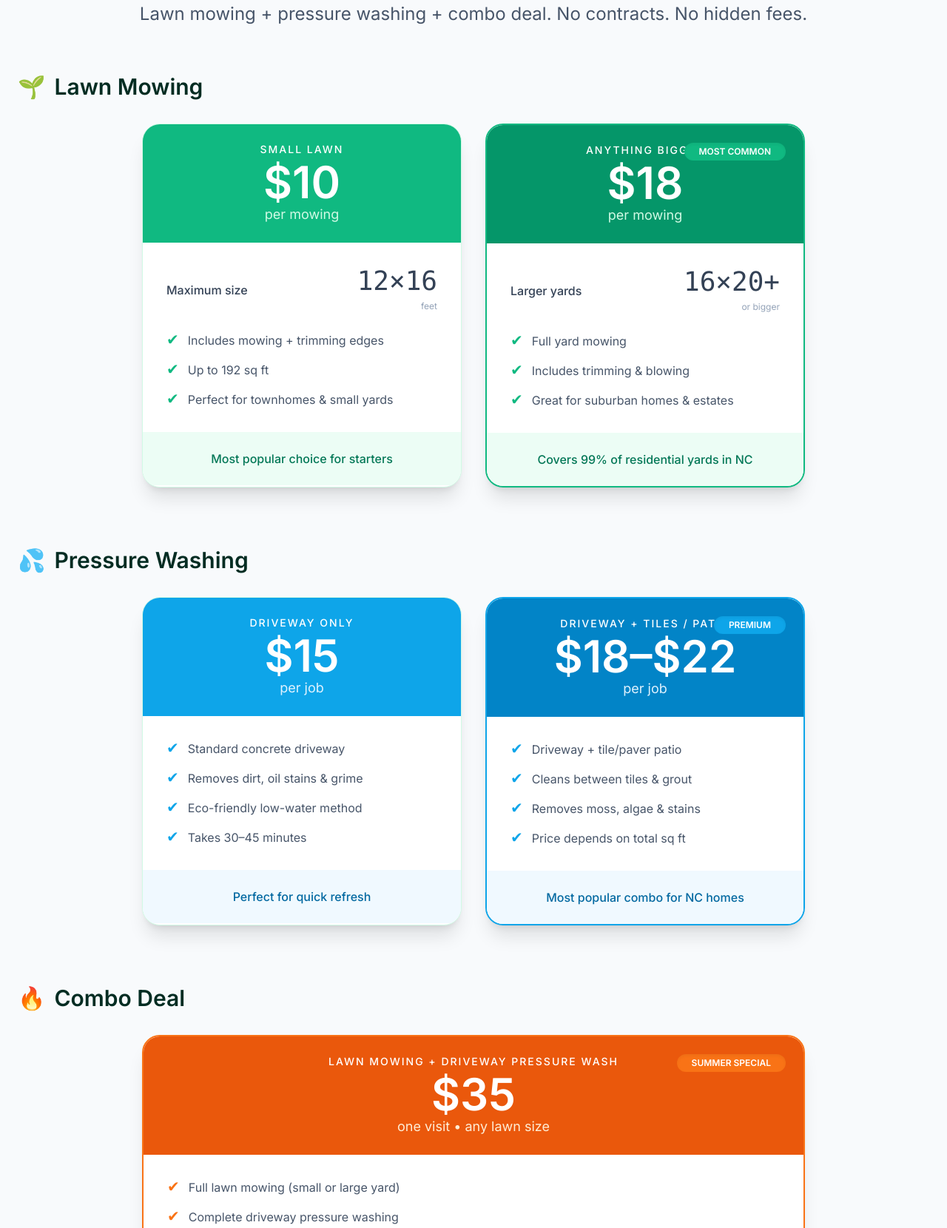
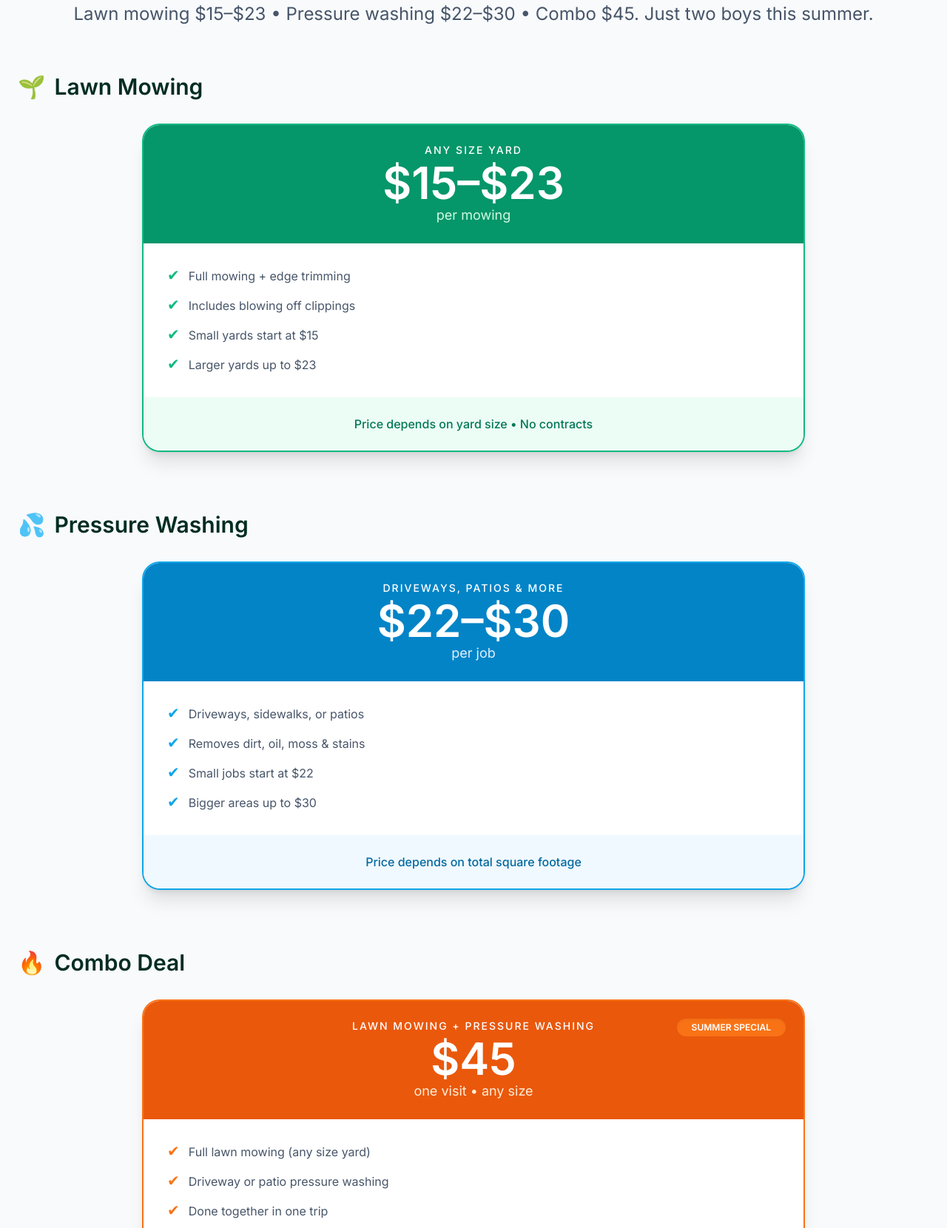
Before and after one commit to ncblock9/HarveyDarcy-Yardwork, a plain HTML site: page prices.html in a window 1280 px wide. Shown: the part 281-1941 px from the top of the page at 74% size. Drawn offline with nearby package versions, Linux system fonts and the light colour scheme.

Commit message:
Update prices.html

```diff
--- a/prices.html
+++ b/prices.html
@@ -3,7 +3,7 @@
 <head>
     <meta charset="UTF-8">
     <meta name="viewport" content="width=device-width, initial-scale=1.0">
-    <meta name="description" content="Harvey-Darcy Foundation Pricing - Lawn $10–$18 • Pressure Washing $15–$22 • $35 Combo">
+    <meta name="description" content="Harvey-Darcy Foundation Pricing - Lawn Mowing $15–$23 • Pressure Washing $22–$30 • $45 Combo">
     <title>Harvey-Darcy Foundation | Pricing</title>
     <script src="https://cdn.tailwindcss.com"></script>
     <style>
@@ -52,7 +52,7 @@
         <div class="text-center mb-16">
             <span class="px-6 py-3 bg-emerald-100 text-emerald-700 rounded-3xl text-sm font-semibold">SIMPLE • TRANSPARENT • AFFORDABLE</span>
             <h1 class="heading-font text-6xl font-semibold tracking-tighter text-emerald-950 mt-6">Our Pricing</h1>
-            <p class="text-2xl text-slate-600 mt-4">Lawn mowing + pressure washing + combo deal. No contracts. No hidden fees.</p>
+            <p class="text-2xl text-slate-600 mt-4">Lawn mowing $15–$23 • Pressure washing $22–$30 • Combo $45. Just two boys this summer.</p>
         </div>
 
         <!-- LAWN MOWING SECTION -->
@@ -60,57 +60,23 @@
             <h2 class="text-3xl font-semibold text-emerald-950 mb-8 flex items-center gap-3">
                 <span>🌱</span> Lawn Mowing
             </h2>
-            <div class="grid md:grid-cols-2 max-w-4xl mx-auto gap-8">
-                <!-- Small Lawn Card -->
-                <div class="bg-white rounded-3xl shadow-xl overflow-hidden border border-emerald-100">
-                    <div class="bg-emerald-500 text-white px-8 py-6 text-center">
-                        <div class="text-sm uppercase tracking-[2px] font-medium mb-1">SMALL LAWN</div>
-                        <div class="text-6xl font-bold">$10</div>
+            <div class="max-w-4xl mx-auto">
+                <div class="bg-white rounded-3xl shadow-xl overflow-hidden border-2 border-emerald-500">
+                    <div class="bg-emerald-600 text-white px-8 py-6 text-center">
+                        <div class="text-sm uppercase tracking-[2px] font-medium mb-1">ANY SIZE YARD</div>
+                        <div class="text-6xl font-bold">$15–$23</div>
                         <div class="text-emerald-100 text-lg">per mowing</div>
                     </div>
                     <div class="p-8">
-                        <div class="flex items-center justify-between text-slate-700 mb-6">
-                            <div class="font-medium">Maximum size</div>
-                            <div class="text-right">
-                                <span class="font-mono text-4xl">12×16</span><br>
-                                <span class="text-xs text-slate-400">feet</span>
-                            </div>
-                        </div>
                         <ul class="space-y-4 text-slate-600">
-                            <li class="flex gap-x-3 items-start"><span class="text-emerald-500 text-xl leading-none mt-px">✔</span> Includes mowing + trimming edges</li>
-                            <li class="flex gap-x-3 items-start"><span class="text-emerald-500 text-xl leading-none mt-px">✔</span> Up to 192 sq ft</li>
-                            <li class="flex gap-x-3 items-start"><span class="text-emerald-500 text-xl leading-none mt-px">✔</span> Perfect for townhomes &amp; small yards</li>
+                            <li class="flex gap-x-3 items-start"><span class="text-emerald-500 text-xl leading-none mt-px">✔</span> Full mowing + edge trimming</li>
+                            <li class="flex gap-x-3 items-start"><span class="text-emerald-500 text-xl leading-none mt-px">✔</span> Includes blowing off clippings</li>
+                            <li class="flex gap-x-3 items-start"><span class="text-emerald-500 text-xl leading-none mt-px">✔</span> Small yards start at $15</li>
+                            <li class="flex gap-x-3 items-start"><span class="text-emerald-500 text-xl leading-none mt-px">✔</span> Larger yards up to $23</li>
                         </ul>
                     </div>
                     <div class="bg-emerald-50 px-8 py-6 text-center text-emerald-700 font-medium">
-                        Most popular choice for starters
-                    </div>
-                </div>
-
-                <!-- Large Lawn Card -->
-                <div class="bg-white rounded-3xl shadow-xl overflow-hidden border-2 border-emerald-500 relative">
-                    <div class="absolute top-6 right-6 bg-emerald-500 text-white text-xs font-bold px-5 py-1 rounded-3xl shadow-inner">MOST COMMON</div>
-                    <div class="bg-emerald-600 text-white px-8 py-6 text-center">
-                        <div class="text-sm uppercase tracking-[2px] font-medium mb-1">ANYTHING BIGGER</div>
-                        <div class="text-6xl font-bold">$18</div>
-                        <div class="text-emerald-100 text-lg">per mowing</div>
-                    </div>
-                    <div class="p-8">
-                        <div class="flex items-center justify-between text-slate-700 mb-6">
-                            <div class="font-medium">Larger yards</div>
-                            <div class="text-right">
-                                <span class="font-mono text-4xl">16×20+</span><br>
-                                <span class="text-xs text-slate-400">or bigger</span>
-                            </div>
-                        </div>
-                        <ul class="space-y-4 text-slate-600">
-                            <li class="flex gap-x-3 items-start"><span class="text-emerald-500 text-xl leading-none mt-px">✔</span> Full yard mowing</li>
-                            <li class="flex gap-x-3 items-start"><span class="text-emerald-500 text-xl leading-none mt-px">✔</span> Includes trimming &amp; blowing</li>
-                            <li class="flex gap-x-3 items-start"><span class="text-emerald-500 text-xl leading-none mt-px">✔</span> Great for suburban homes &amp; estates</li>
-                        </ul>
-                    </div>
-                    <div class="bg-emerald-50 px-8 py-6 text-center text-emerald-700 font-medium">
-                        Covers 99% of residential yards in NC
+                        Price depends on yard size • No contracts
                     </div>
                 </div>
             </div>
@@ -121,51 +87,29 @@
             <h2 class="text-3xl font-semibold text-emerald-950 mb-8 flex items-center gap-3">
                 <span>💦</span> Pressure Washing
             </h2>
-            <div class="grid md:grid-cols-2 max-w-4xl mx-auto gap-8">
-                <!-- Driveway Only -->
-                <div class="bg-white rounded-3xl shadow-xl overflow-hidden border border-emerald-100">
-                    <div class="bg-sky-500 text-white px-8 py-6 text-center">
-                        <div class="text-sm uppercase tracking-[2px] font-medium mb-1">DRIVEWAY ONLY</div>
-                        <div class="text-6xl font-bold">$15</div>
+            <div class="max-w-4xl mx-auto">
+                <div class="bg-white rounded-3xl shadow-xl overflow-hidden border-2 border-sky-500">
+                    <div class="bg-sky-600 text-white px-8 py-6 text-center">
+                        <div class="text-sm uppercase tracking-[2px] font-medium mb-1">DRIVEWAYS, PATIOS &amp; MORE</div>
+                        <div class="text-6xl font-bold">$22–$30</div>
                         <div class="text-sky-100 text-lg">per job</div>
                     </div>
                     <div class="p-8">
                         <ul class="space-y-4 text-slate-600">
-                            <li class="flex gap-x-3 items-start"><span class="text-sky-500 text-xl leading-none mt-px">✔</span> Standard concrete driveway</li>
-                            <li class="flex gap-x-3 items-start"><span class="text-sky-500 text-xl leading-none mt-px">✔</span> Removes dirt, oil stains &amp; grime</li>
-                            <li class="flex gap-x-3 items-start"><span class="text-sky-500 text-xl leading-none mt-px">✔</span> Eco-friendly low-water method</li>
-                            <li class="flex gap-x-3 items-start"><span class="text-sky-500 text-xl leading-none mt-px">✔</span> Takes 30–45 minutes</li>
+                            <li class="flex gap-x-3 items-start"><span class="text-sky-500 text-xl leading-none mt-px">✔</span> Driveways, sidewalks, or patios</li>
+                            <li class="flex gap-x-3 items-start"><span class="text-sky-500 text-xl leading-none mt-px">✔</span> Removes dirt, oil, moss &amp; stains</li>
+                            <li class="flex gap-x-3 items-start"><span class="text-sky-500 text-xl leading-none mt-px">✔</span> Small jobs start at $22</li>
+                            <li class="flex gap-x-3 items-start"><span class="text-sky-500 text-xl leading-none mt-px">✔</span> Bigger areas up to $30</li>
                         </ul>
                     </div>
                     <div class="bg-sky-50 px-8 py-6 text-center text-sky-700 font-medium">
-                        Perfect for quick refresh
-                    </div>
-                </div>
-
-                <!-- Driveway + Tiles / Patio -->
-                <div class="bg-white rounded-3xl shadow-xl overflow-hidden border-2 border-sky-500 relative">
-                    <div class="absolute top-6 right-6 bg-sky-500 text-white text-xs font-bold px-5 py-1 rounded-3xl shadow-inner">PREMIUM</div>
-                    <div class="bg-sky-600 text-white px-8 py-6 text-center">
-                        <div class="text-sm uppercase tracking-[2px] font-medium mb-1">DRIVEWAY + TILES / PATIO</div>
-                        <div class="text-6xl font-bold">$18–$22</div>
-                        <div class="text-sky-100 text-lg">per job</div>
-                    </div>
-                    <div class="p-8">
-                        <ul class="space-y-4 text-slate-600">
-                            <li class="flex gap-x-3 items-start"><span class="text-sky-500 text-xl leading-none mt-px">✔</span> Driveway + tile/paver patio</li>
-                            <li class="flex gap-x-3 items-start"><span class="text-sky-500 text-xl leading-none mt-px">✔</span> Cleans between tiles &amp; grout</li>
-                            <li class="flex gap-x-3 items-start"><span class="text-sky-500 text-xl leading-none mt-px">✔</span> Removes moss, algae &amp; stains</li>
-                            <li class="flex gap-x-3 items-start"><span class="text-sky-500 text-xl leading-none mt-px">✔</span> Price depends on total sq ft</li>
-                        </ul>
-                    </div>
-                    <div class="bg-sky-50 px-8 py-6 text-center text-sky-700 font-medium">
-                        Most popular combo for NC homes
+                        Price depends on total square footage
                     </div>
                 </div>
             </div>
         </div>
 
-        <!-- NEW COMBO SECTION -->
+        <!-- COMBO DEAL SECTION -->
         <div>
             <h2 class="text-3xl font-semibold text-emerald-950 mb-8 flex items-center gap-3">
                 <span>🔥</span> Combo Deal
@@ -174,20 +118,20 @@
                 <div class="bg-white rounded-3xl shadow-xl overflow-hidden border-2 border-orange-500 relative">
                     <div class="absolute top-6 right-6 bg-orange-500 text-white text-xs font-bold px-5 py-1 rounded-3xl shadow-inner">SUMMER SPECIAL</div>
                     <div class="bg-orange-600 text-white px-8 py-6 text-center">
-                        <div class="text-sm uppercase tracking-[2px] font-medium mb-1">LAWN MOWING + DRIVEWAY PRESSURE WASH</div>
-                        <div class="text-6xl font-bold">$35</div>
-                        <div class="text-orange-100 text-lg">one visit • any lawn size</div>
+                        <div class="text-sm uppercase tracking-[2px] font-medium mb-1">LAWN MOWING + PRESSURE WASHING</div>
+                        <div class="text-6xl font-bold">$45</div>
+                        <div class="text-orange-100 text-lg">one visit • any size</div>
                     </div>
                     <div class="p-8">
                         <ul class="space-y-4 text-slate-600">
-                            <li class="flex gap-x-3 items-start"><span class="text-orange-500 text-xl leading-none mt-px">✔</span> Full lawn mowing (small or large yard)</li>
-                            <li class="flex gap-x-3 items-start"><span class="text-orange-500 text-xl leading-none mt-px">✔</span> Complete driveway pressure washing</li>
+                            <li class="flex gap-x-3 items-start"><span class="text-orange-500 text-xl leading-none mt-px">✔</span> Full lawn mowing (any size yard)</li>
+                            <li class="flex gap-x-3 items-start"><span class="text-orange-500 text-xl leading-none mt-px">✔</span> Driveway or patio pressure washing</li>
                             <li class="flex gap-x-3 items-start"><span class="text-orange-500 text-xl leading-none mt-px">✔</span> Done together in one trip</li>
-                            <li class="flex gap-x-3 items-start"><span class="text-orange-500 text-xl leading-none mt-px">✔</span> Saves you time and a little money</li>
+                            <li class="flex gap-x-3 items-start"><span class="text-orange-500 text-xl leading-none mt-px">✔</span> Saves you time and money</li>
                         </ul>
                     </div>
                     <div class="bg-orange-50 px-8 py-6 text-center text-orange-700 font-medium">
-                        Our most popular summer package — just two boys getting it done
+                        Our best deal — just two boys knocking it out in one visit
                     </div>
                 </div>
             </div>
@@ -226,11 +170,6 @@
     </footer>
 
     <script>
-        function initializeTailwind() {
-            return { config(userConfig = {}) { return { content: [], theme: { extend: {} }, plugins: [], ...userConfig } }, theme: { extend: {} } }
-        }
-        document.addEventListener('DOMContentLoaded', () => { return initializeTailwind() })
-
         function toggleMobileMenu() {
             const menu = document.getElementById('mobileMenu')
             menu.classList.toggle('hidden')
```
